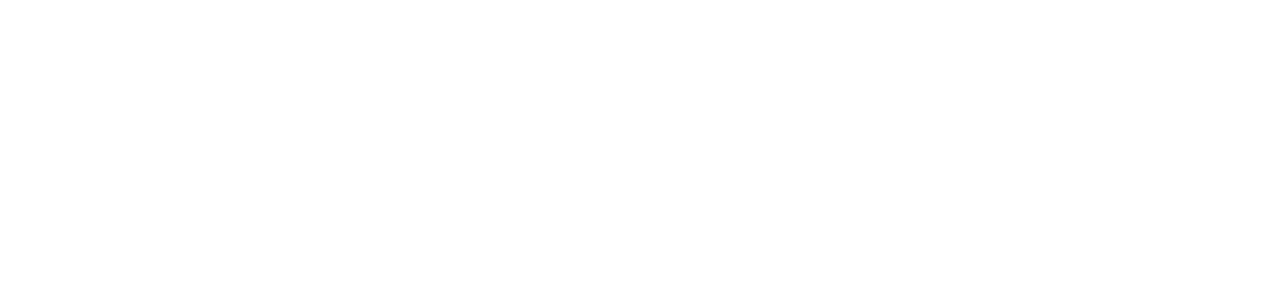
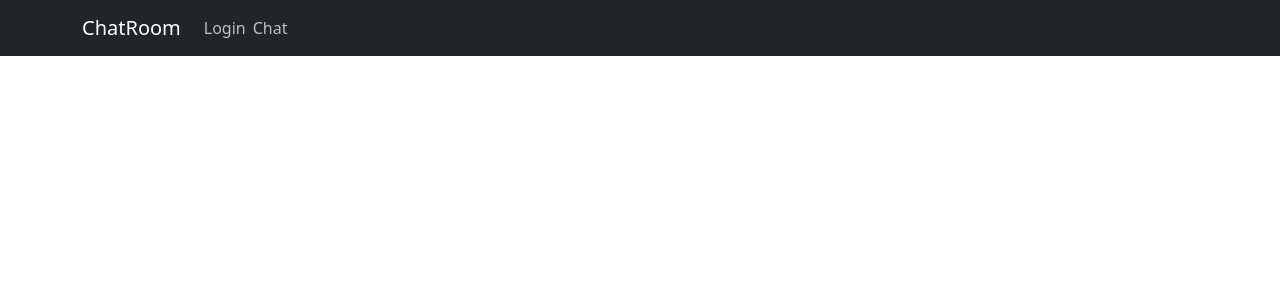
Before and after one commit to OmerNaveh/Chat-Room-App, a React (Create React App) app: page /chat in a window 1280 px wide. Shown: the top 300 px of the page. Built offline with nearby package versions, Linux system fonts and the light colour scheme.

Commit message:
added react layout and created navbar

```diff
--- a/package.json
+++ b/package.json
@@ -6,8 +6,12 @@
     "@testing-library/jest-dom": "^5.15.1",
     "@testing-library/react": "^11.2.7",
     "@testing-library/user-event": "^12.8.3",
+    "axios": "^0.24.0",
+    "bootstrap": "^5.1.3",
     "react": "^17.0.2",
+    "react-bootstrap": "^2.0.3",
     "react-dom": "^17.0.2",
+    "react-router-dom": "^6.0.2",
     "react-scripts": "4.0.3",
     "web-vitals": "^1.1.2"
   },
--- a/src/App.js
+++ b/src/App.js
@@ -1,10 +1,20 @@
+import { BrowserRouter, Routes ,Route } from "react-router-dom";
+import ChatRoom from "./Components/ChatRoom";
+import Footer from "./Components/Footer";
+import Header from "./Components/Header";
+import Login from "./Components/Login";
 
 
 function App() {
   return (
-    <div className="App">
-
-    </div>
+    <BrowserRouter >
+      <Header />
+    <Routes>
+      <Route path='/' element={<Login />}/>
+      <Route path='/chat' element={<ChatRoom />}/>
+    </Routes>
+      <Footer />
+    </BrowserRouter>
   );
 }
 
--- /dev/null
+++ b/src/Components/ChatRoom.jsx
@@ -0,0 +1,8 @@
+
+export default function ChatRoom(props){
+    return(
+        <div>
+
+        </div>
+    )
+}
--- /dev/null
+++ b/src/Components/Footer.jsx
@@ -0,0 +1,7 @@
+export default function Footer(props){
+    return(
+        <div>
+
+        </div>
+    )
+}
--- /dev/null
+++ b/src/Components/Header.jsx
@@ -0,0 +1,29 @@
+
+import { Navbar, Container, Nav } from 'react-bootstrap';
+import { Link } from 'react-router-dom';
+
+export default function Header(props){
+    return(
+        <Navbar collapseOnSelect fixed="top" expand="lg" bg="dark" variant="dark">
+        <Container>
+          <Navbar.Brand>
+            {/* <img
+              alt="logo"
+              src="../../favicon/favicon.ico"
+              width="30"
+              height="30"
+              className="d-inline-block align-top"
+            />{' '} */}
+            ChatRoom
+          </Navbar.Brand>
+          <Navbar.Toggle aria-controls="responsive-navbar-nav" />
+          <Navbar.Collapse>
+            <Nav className="me-auto">
+              <Link className="navbarLinks" to='/'>Login</Link>
+              <Link className="navbarLinks" to='/chat'>Chat</Link>
+            </Nav>
+          </Navbar.Collapse>
+        </Container>
+      </Navbar>
+    )
+}
--- /dev/null
+++ b/src/Components/Login.jsx
@@ -0,0 +1,8 @@
+
+export default function Login(props){
+    return(
+        <div>
+
+        </div>
+    )
+}
--- a/src/index.css
+++ b/src/index.css
@@ -1,3 +1,16 @@
+@import 'bootstrap/dist/css/bootstrap.min.css';
 body {
   margin: 0;
 }
+
+.navbarLinks {
+  color: white;
+  text-decoration: none;
+  opacity: 0.7;
+  margin-left: 7px;
+}
+
+.navbarLinks:hover {
+  color: white;
+  opacity: 0.9;
+}
```
Also changed, not shown: 2 other files (tests, documents, lock files or other folders).
